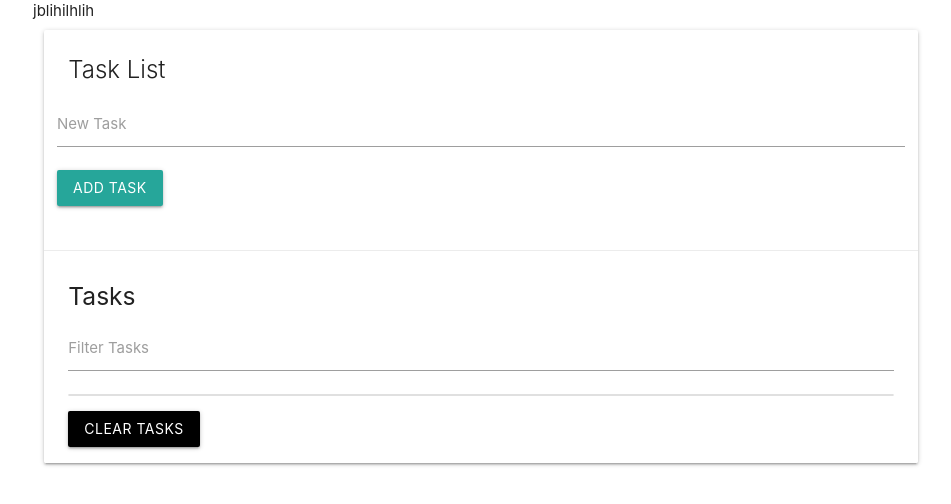
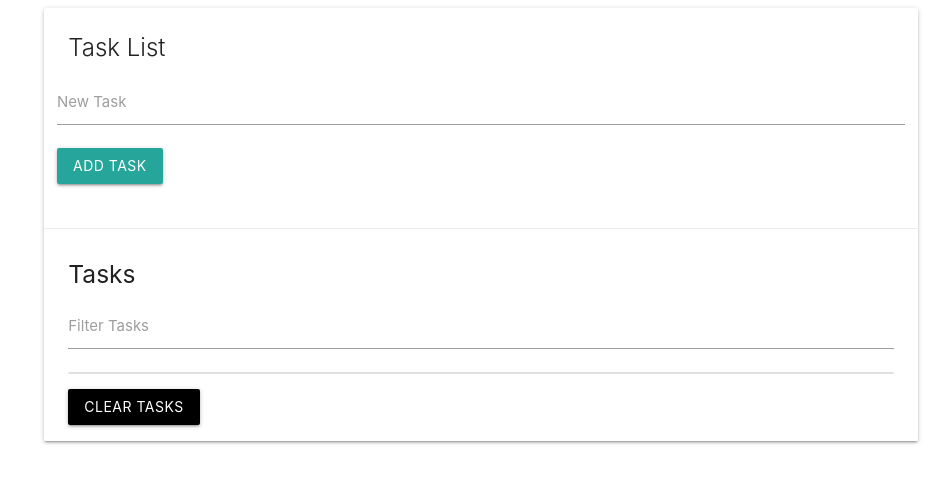
Before and after one commit to kieran-woodrow/Task-list-project, a plain HTML site: page App/index.html in a window 1280 px wide. Shown: the whole page, without its empty margins (159-1110 px from the left). Drawn offline with nearby package versions, Linux system fonts and the light colour scheme.

Commit message:
added code

```diff
--- a/index.html
+++ b/App/index.html
@@ -12,7 +12,7 @@
 </head>
 
 <body>
-  <div class="container">jblihilhlih
+  <div class="container">
     <div class="row">
       <div class="col s12">
         <div id="main" class="card">
```
Also changed, not shown: App/app.js (renamed from app.js), Assets/Screenshot 2024-06-05 at 07.24.29.png (added), Assets/Screenshot 2024-06-05 at 07.25.01.png (added).
